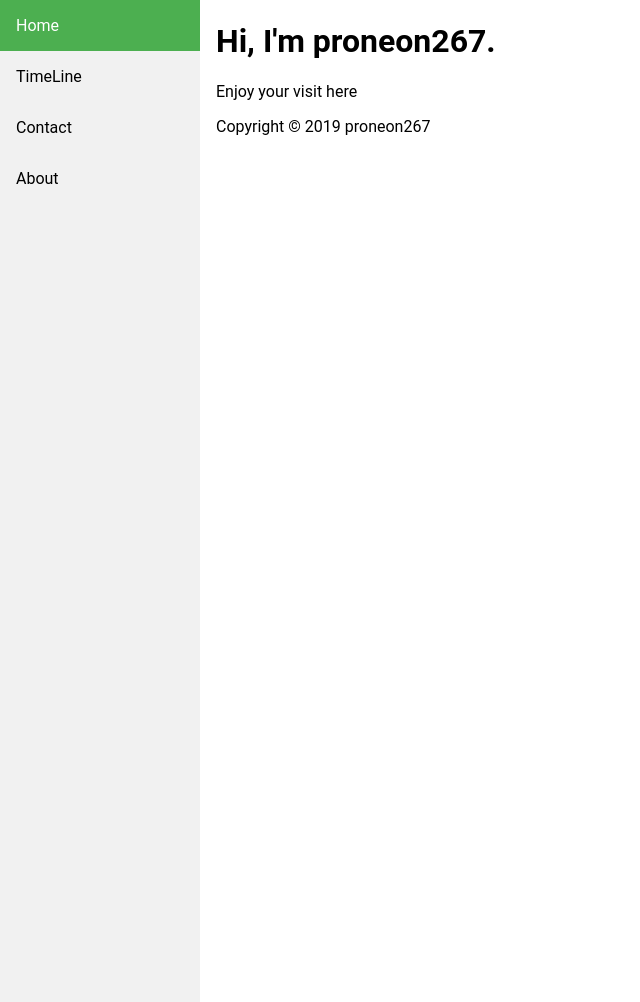
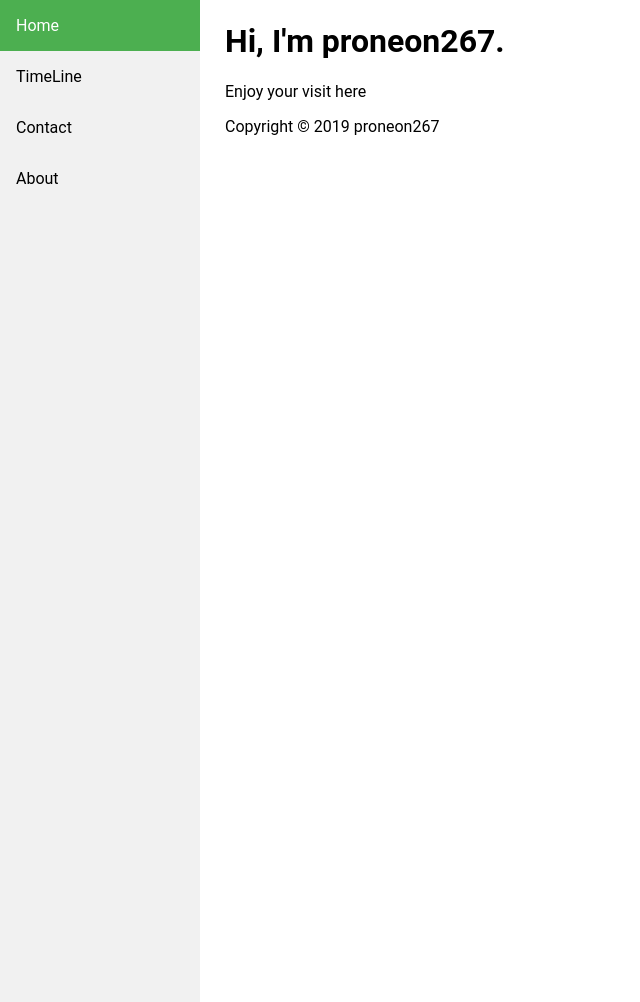
Before and after one commit to proneon267/proneon267.github.io, a Jekyll site: the page built from index.html, in a window 1280 px wide and 1002 px high. Shown: the whole window, without its empty margins (0-640 px from the left). Built offline with Jekyll 4.4.1, drawn with Linux system fonts in a browser that asks for light colours.

Commit message:
Update default.html

```diff
--- a/_layouts/default.html
+++ b/_layouts/default.html
@@ -38,7 +38,7 @@
 
       div.content {
         margin-left: 200px;
-        padding: 1px 16px;
+        padding: 1px 25px;
         height: 1000px;
       }
 	.sidebar .icon {
@@ -95,7 +95,7 @@
       <a id="contact" class=" {{ page.contactstatus }} " href=" {{ page.contact }} ">Contact</a>
       <a href="#about">About</a>
       <a href="javascript:void(0);" class="icon" onclick="myFunction()">
-    <i style="font-size: 20px;">≡</i>
+    <i style="font-size: 25px;">≡</i>
   </a>
     </div>
 
```
